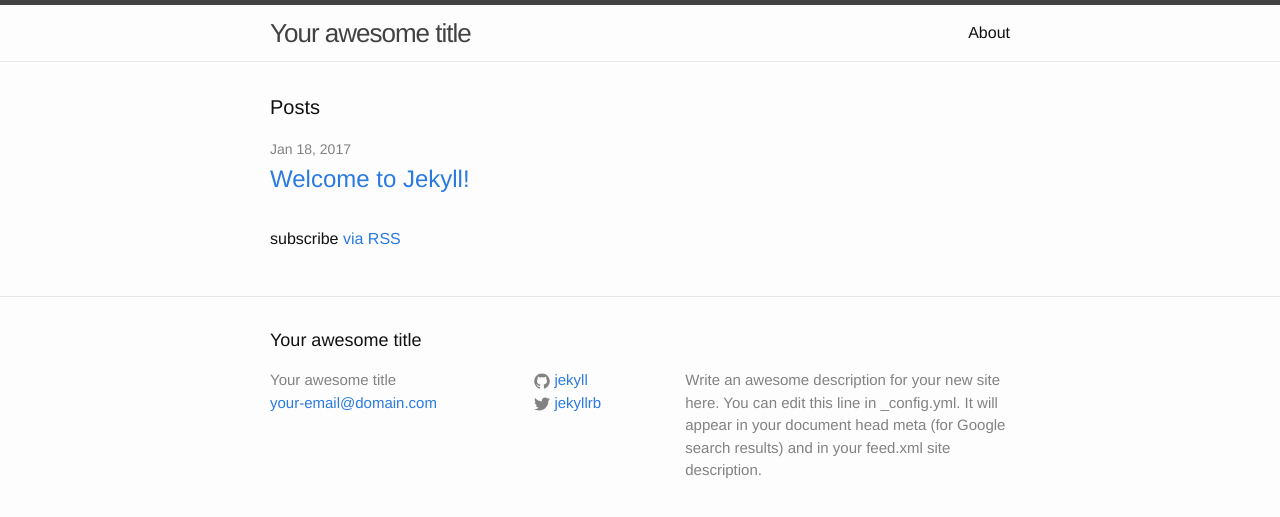
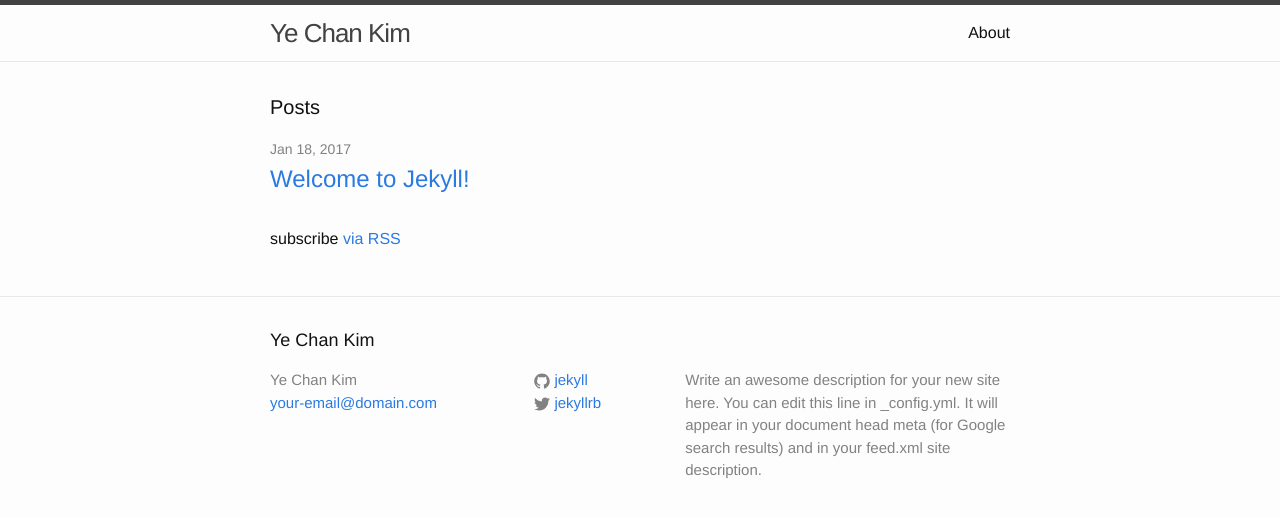
Before and after one commit to ykim160/test, a Jekyll site: the page built from index.html, in a window 1280 px wide. Shown: the top 517 px of the page. Built offline with Jekyll 4.4.1, drawn with Linux system fonts in a browser that asks for light colours.

Commit message:
Update _config.yml

```diff
--- a/_config.yml
+++ b/_config.yml
@@ -6,7 +6,7 @@
 # 'jekyll serve'. If you change this file, please restart the server process.
 
 # Site settings
-title: Your awesome title
+title: Ye Chan Kim
 email: your-email@domain.com
 description: > # this means to ignore newlines until "baseurl:"
   Write an awesome description for your new site here. You can edit this
```
